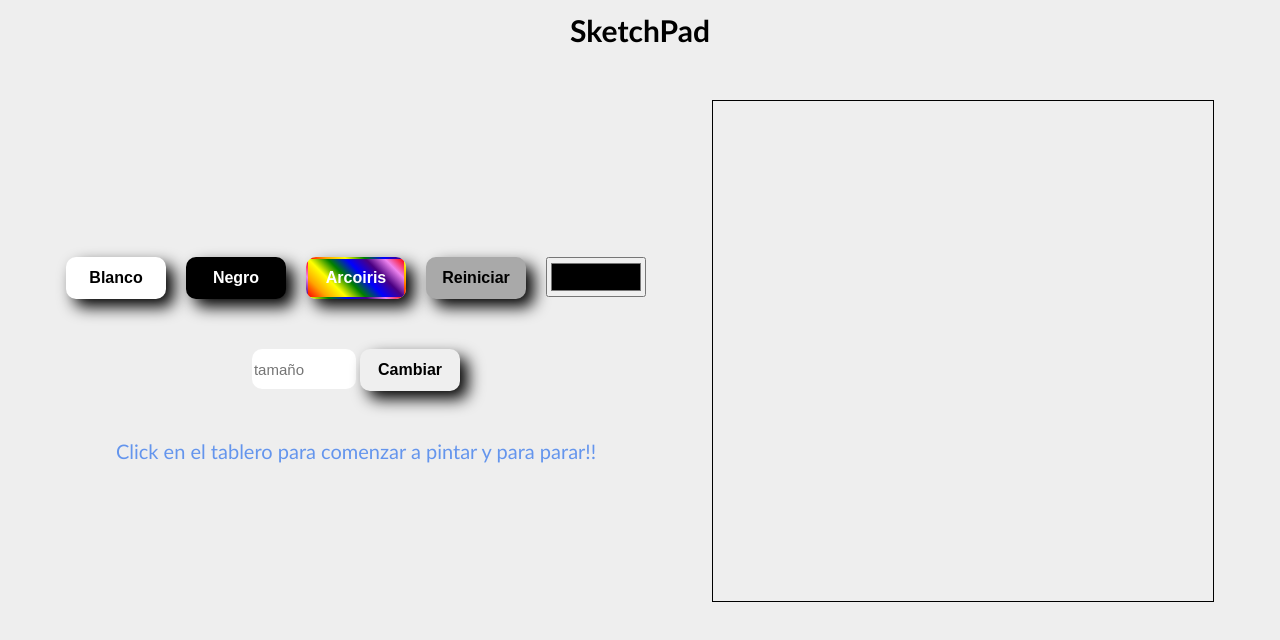
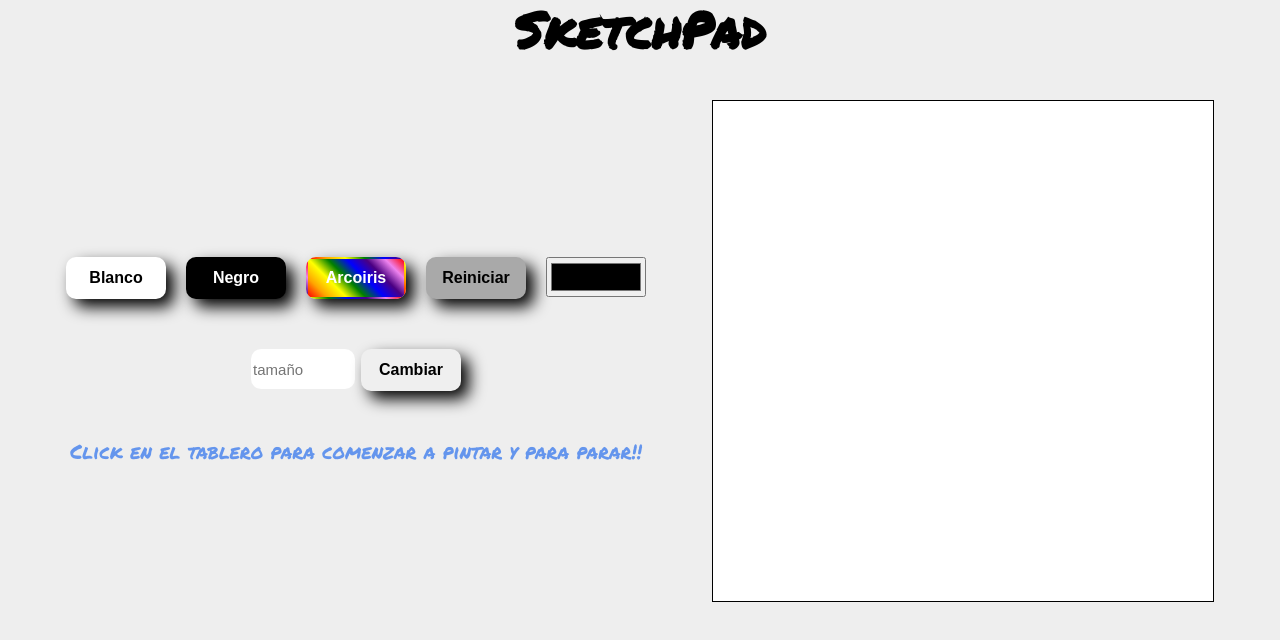
Before and after one commit to JulianMnZodd/Etch-A-Sketch, a plain HTML site: page index.html in a window 1280 px wide. Drawn offline with Linux system fonts and the light colour scheme.

Commit message:
cambiando funtes

```diff
--- a/index.html
+++ b/index.html
@@ -4,6 +4,10 @@
     <meta charset="UTF-8">
     <meta http-equiv="X-UA-Compatible" content="IE=edge">
     <meta name="viewport" content="width=device-width, initial-scale=1.0">
+
+    <link rel="preconnect" href="https://fonts.googleapis.com">
+    <link rel="preconnect" href="https://fonts.gstatic.com" crossorigin>
+    <link href="https://fonts.googleapis.com/css2?family=Permanent+Marker&display=swap" rel="stylesheet">
     <link rel="stylesheet" href="/reset.css">
     <link rel="stylesheet" href="/style.css">
     <title>Pizarra</title>
--- a/style.css
+++ b/style.css
@@ -1,11 +1,14 @@
 body{
     background-color: #eee;
-    font-family:'Trebuchet MS', 'Lucida Sans Unicode', 'Lucida Grande', 'Lucida Sans', Arial, sans-serif;
+    font-family: 'Permanent Marker', cursive;
+}
+.tablero{
+    background-color: white;
 }
 .title{
     text-align: center;
-    font-size: 30px;
-    padding: 15px;
+    font-size: 50px;
+    padding: 5px;
     font-weight: bold;
     margin-bottom: 40px;
 }
```
